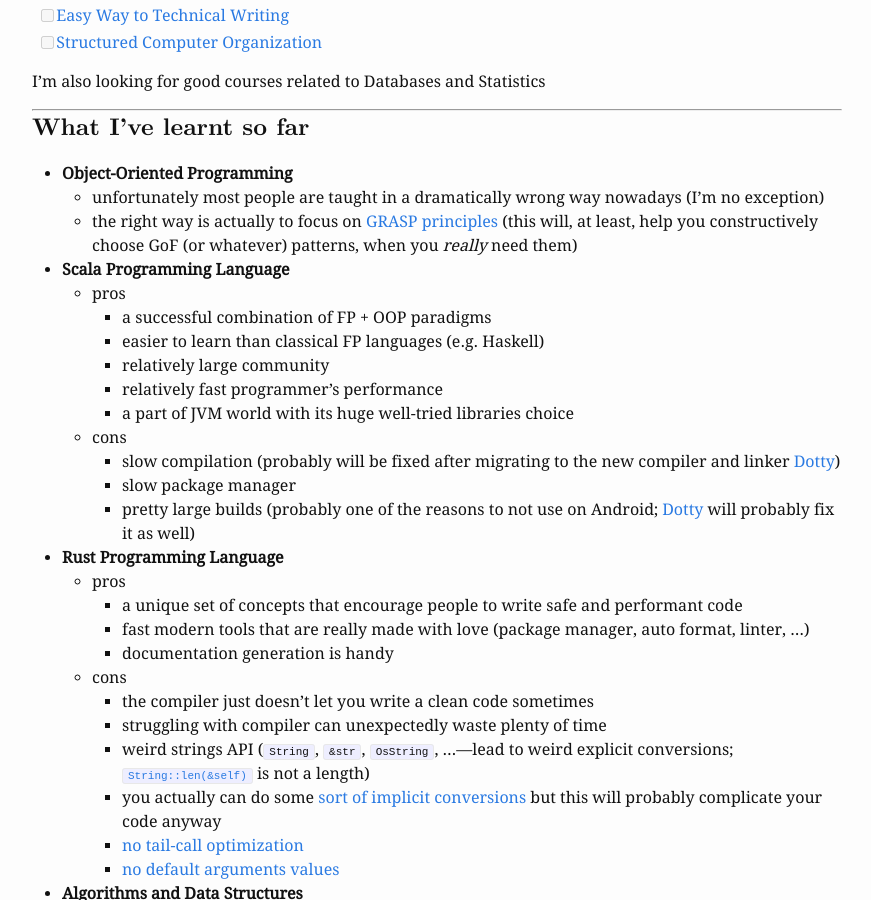
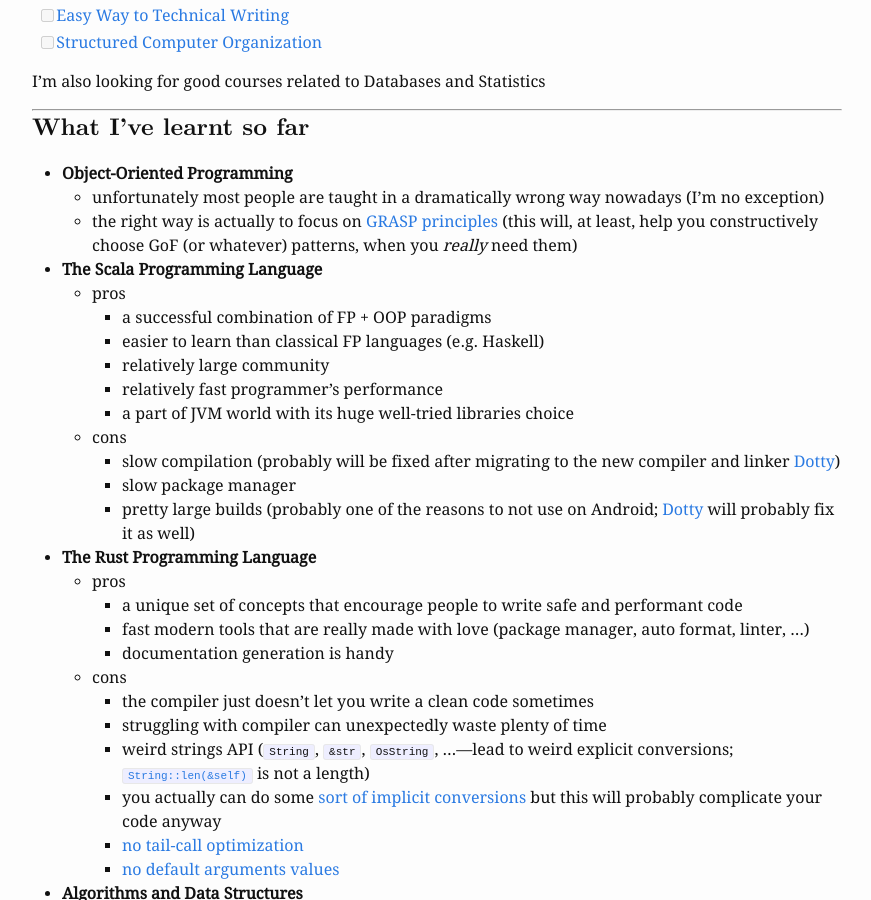
Before and after one commit to alopatindev/alopatindev.github.io, a Jekyll site: the page built from _posts/2016-11-29-self-learning.markdown, in a window 1280 px wide and 900 px high, scrolled down 1938 px. Shown: the whole window, without its empty margins (203-1074 px from the left). Built offline with Jekyll 4.4.1, drawn with Linux system fonts in a browser that asks for light colours; comment, search, counter and statistics services are not loaded.

Commit message:
update 2016-11-29-self-learning

```diff
--- a/_posts/2016-11-29-self-learning.markdown
+++ b/_posts/2016-11-29-self-learning.markdown
@@ -75,7 +75,7 @@ I'm also looking for good courses related to Databases and Statistics
   - unfortunately most people are taught in a dramatically wrong way nowadays (I'm no exception)
   - the right way is actually to focus on [GRASP principles](https://en.wikipedia.org/wiki/GRASP_(object-oriented_design))
     (this will, at least, help you constructively choose GoF (or whatever) patterns, when you *really* need them)
-- **Scala Programming Language**
+- **The Scala Programming Language**
   - pros
     - a successful combination of FP + OOP paradigms
     - easier to learn than classical FP languages (e.g. Haskell)
@@ -86,7 +86,7 @@ I'm also looking for good courses related to Databases and Statistics
     - slow compilation (probably will be fixed after migrating to the new compiler and linker [Dotty](http://dotty.epfl.ch))
     - slow package manager
     - pretty large builds (probably one of the reasons to not use on Android; [Dotty](http://dotty.epfl.ch) will probably fix it as well)
-- **Rust Programming Language**
+- **The Rust Programming Language**
   - pros
     - a unique set of concepts that encourage people to write safe and performant code
     - fast modern tools that are really made with love (package manager, auto format, linter, ...)
```
